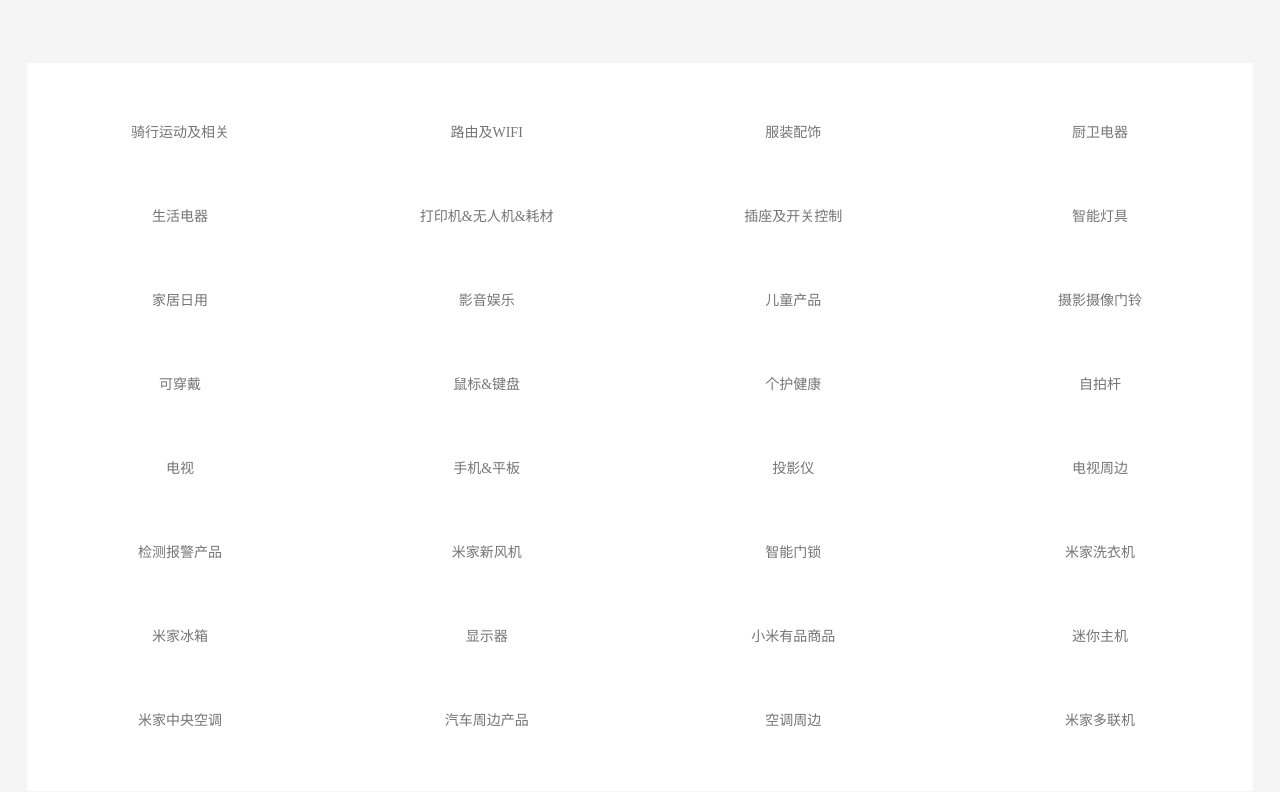
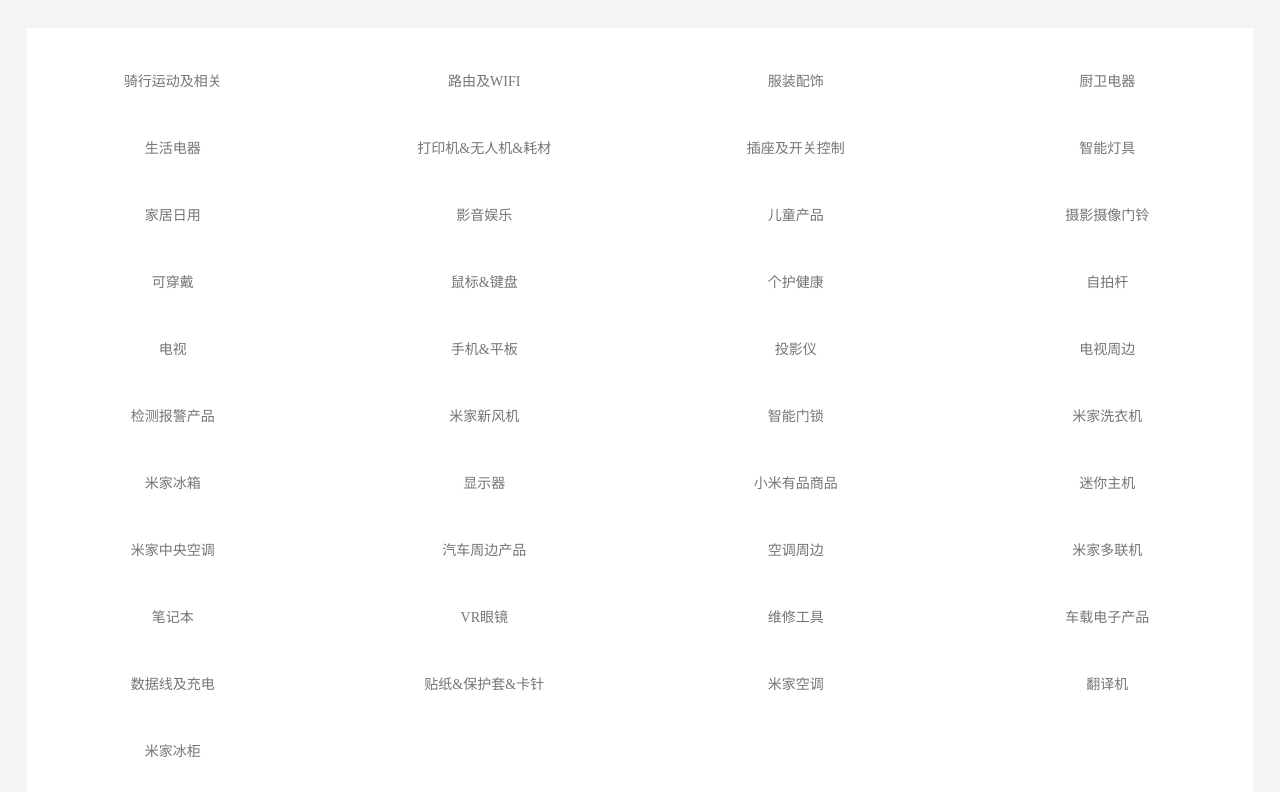
Before and after one commit to duck-xin/damistore, a Vue app: page /ReturnandExchange in a window 1280 px wide. Shown: the part 1148-1940 px from the top of the page. Built offline with nearby package versions, Linux system fonts and the light colour scheme.

Commit message:
退换货页面样式完善

```diff
--- a/src/views/ReturnandExchange.vue
+++ b/src/views/ReturnandExchange.vue
@@ -133,6 +133,33 @@
                 <div class="category-item">
                   <p class="category-name">米家多联机</p>
                 </div>
+                <div class="category-item">
+                  <p class="category-name">笔记本</p>
+                </div>
+                <div class="category-item">
+                  <p class="category-name">VR眼镜</p>
+                </div>
+                <div class="category-item">
+                  <p class="category-name">维修工具</p>
+                </div>
+                <div class="category-item">
+                  <p class="category-name">车载电子产品</p>
+                </div>
+                <div class="category-item">
+                  <p class="category-name">数据线及充电</p>
+                </div>
+                <div class="category-item">
+                  <p class="category-name">贴纸&保护套&卡针</p>
+                </div>
+                <div class="category-item">
+                  <p class="category-name">米家空调</p>
+                </div>
+                <div class="category-item">
+                  <p class="category-name">翻译机</p>
+                </div>
+                <div class="category-item">
+                  <p class="category-name">米家冰柜</p>
+                </div>
               </div>
             </div>
 
@@ -258,7 +285,7 @@
 .promise-item {
   list-style: none;
   display: inline-block;
-  margin: 67px 80px 62px;
+  margin: 40px 80px 40px;
   vertical-align: top;
 }
 
@@ -268,7 +295,6 @@
   margin-bottom: 24px;
   background-image: url("../assets/img/exchange/number.png");
   background-repeat: no-repeat;
-  margin: 0 auto;
 }
 
 .promise-icon.icon01 {
@@ -315,25 +341,28 @@
 .query-categories {
   padding: 28px 0;
   background: #fff;
-  display: flex;
-  flex-wrap: wrap;
-  justify-content: space-between;
+  display: grid;
+  grid-template-columns: repeat(4, 1fr);
+  grid-column-gap: 20px;
+  grid-row-gap: 15px;
+  justify-items: center;
 }
 
 .category-item {
-  width: 206px;
-  padding: 14px 50px;
+  width: auto;
+  padding: 0;
   text-align: center;
 }
 
 .category-name {
   color: #757575;
   text-decoration: none;
-  margin-inline-start: 40px;
+  margin-inline-start: 0;
   font-size: 14px;
-  line-height: 28px;
+  line-height: 24px;
   margin-left: 0;
 }
+
 
 .category-name:hover {
   color: #ff6700;
```
